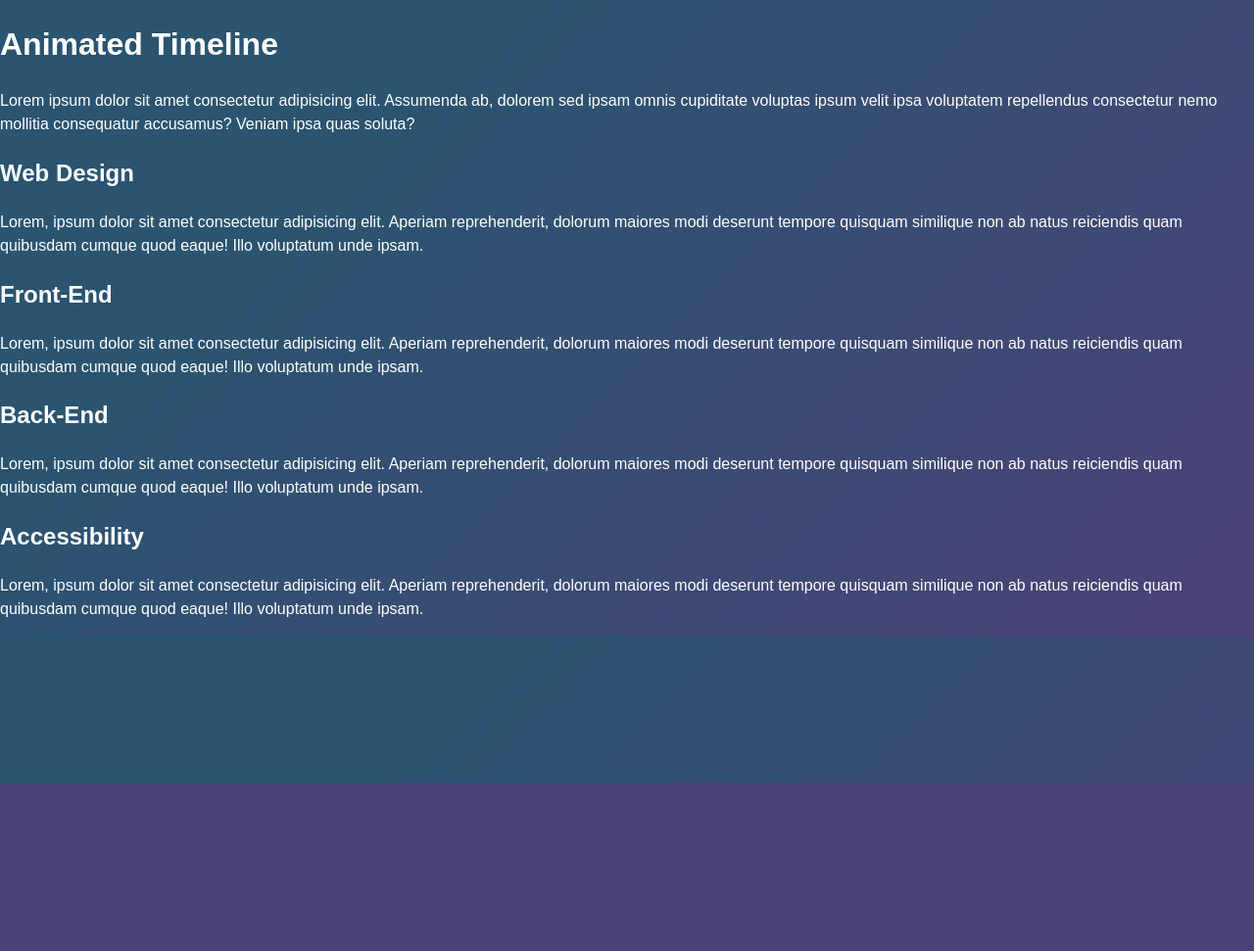
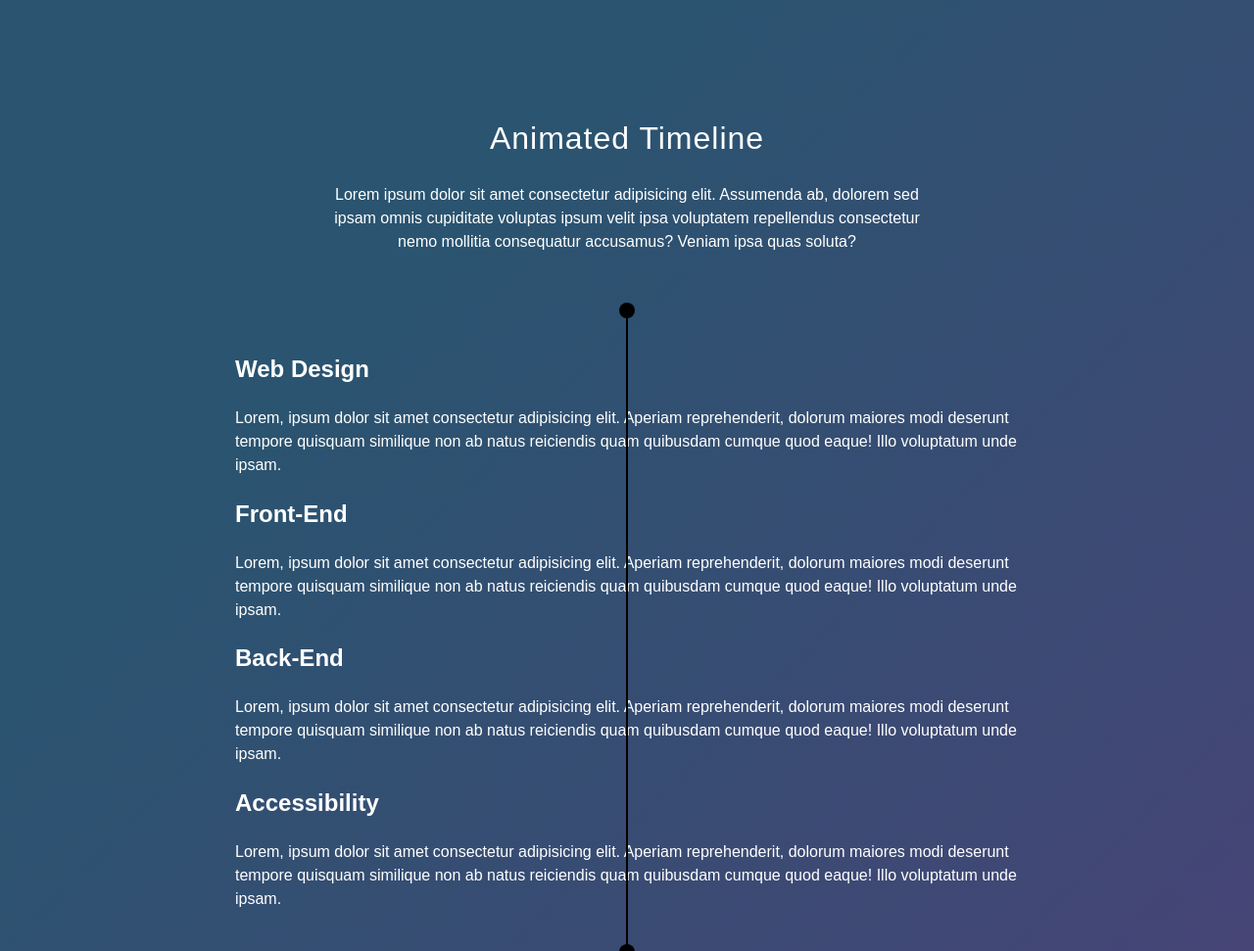
Before and after one commit to BrandonWingerAir/animated-timeline-js, a plain HTML site: page index.html in a window 1280 px wide. Shown: the top 971 px of the page at 98% size. Before the commit the page ends 800 px from the top, so only its background shows below. Drawn offline with Linux system fonts and the light colour scheme.

Commit message:
initial timeline style setup

```diff
--- a/style.css
+++ b/style.css
@@ -8,3 +8,55 @@ body {
     background-color: #4c4177;
     background-image: linear-gradient(315deg, #4c4177 0%, #2a5470 74%);
 }
+
+.container {
+    padding: 2rem;
+    padding-bottom: 400px;
+    margin: 0 auto;
+    max-width: 800px;
+}
+
+.top-section {
+    text-align: center;
+    padding: 4rem;
+    max-width: 600px;
+    margin: 0 auto;
+}
+
+h1 {
+    font-weight: 400;
+    letter-spacing: 1px;
+}
+
+.timeline {
+    position: relative;
+    min-height: 150px;
+}
+
+.line {
+    position: absolute;
+    z-index: 2;
+    left: calc(50% - 1px);
+    width: 2px;
+    top: -50px;
+    bottom: -50px;
+    background-color: #000;
+    /* display: none; */
+}
+
+.line:before,
+.line:after {
+    position: absolute;
+    display: block;
+    content: '';
+    height: 1rem;
+    width: 1rem;
+    border-radius: 50%;
+    background-color: #000;
+    left: 50%;
+    transform: translateX(-50%);
+}
+
+.line:after {
+    bottom: 0;
+}
```
